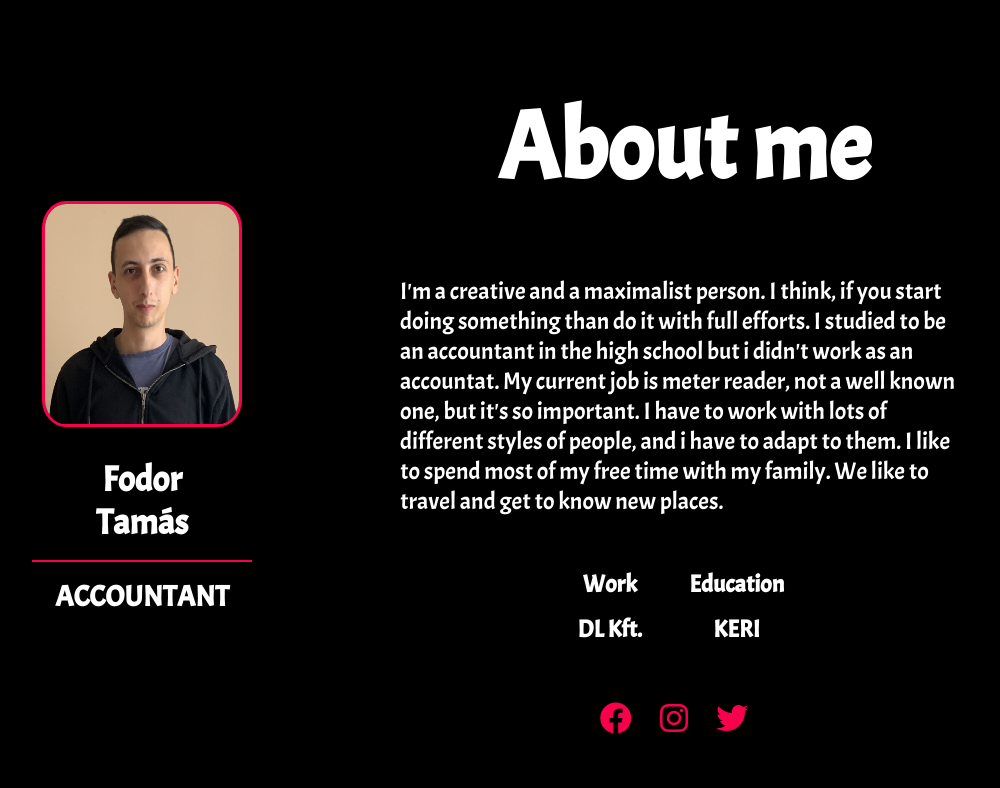
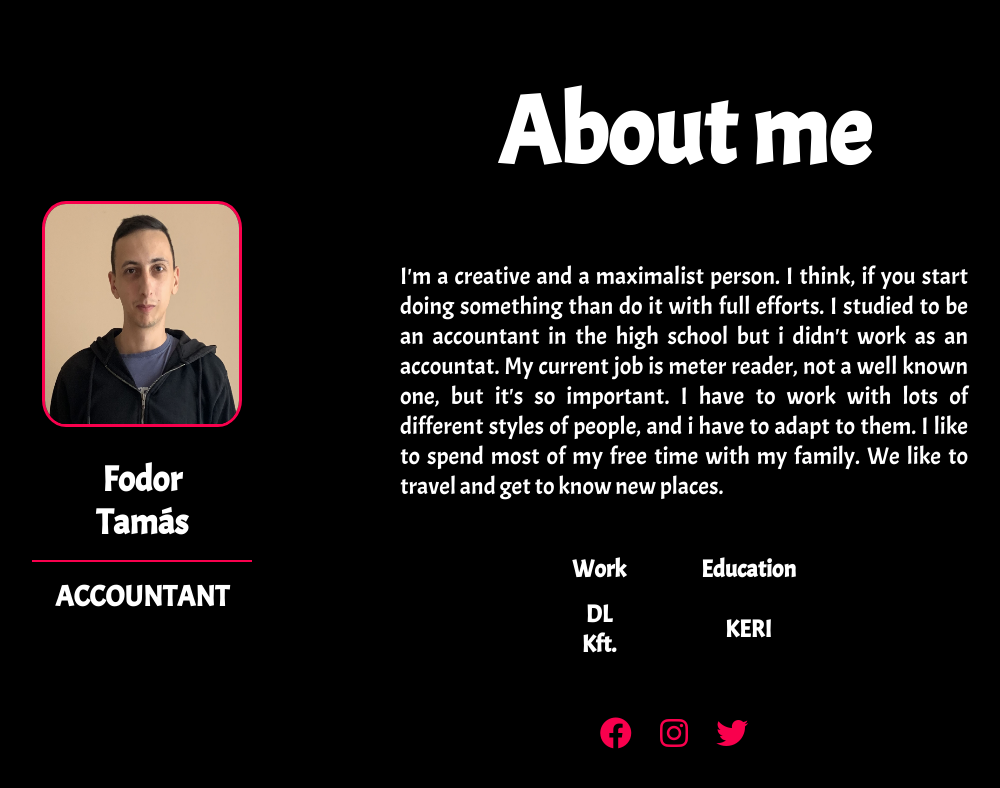
Before and after one commit to FodorTom/aboutme, a plain HTML site: page index.html in a window 1280 px wide. Shown: the whole page, without its empty margins (186-1186 px from the left). Drawn offline with Linux system fonts and the light colour scheme.

Commit message:
add aboutme.css

```diff
--- a/aboutme.css
+++ b/aboutme.css
@@ -145,11 +145,13 @@ li {
 h1 {
     font-size: 6rem;
     padding: 3rem;
+    text-align: center;
 }
 
 p {
     font-size: 1.5rem;
     padding: 20px;
+    text-align: justify;
 }
 
 table {
@@ -162,4 +164,5 @@ table {
 th {
     text-align: center;
     font-size: 1.5rem;
+    padding: 0 30px;
 }
```
